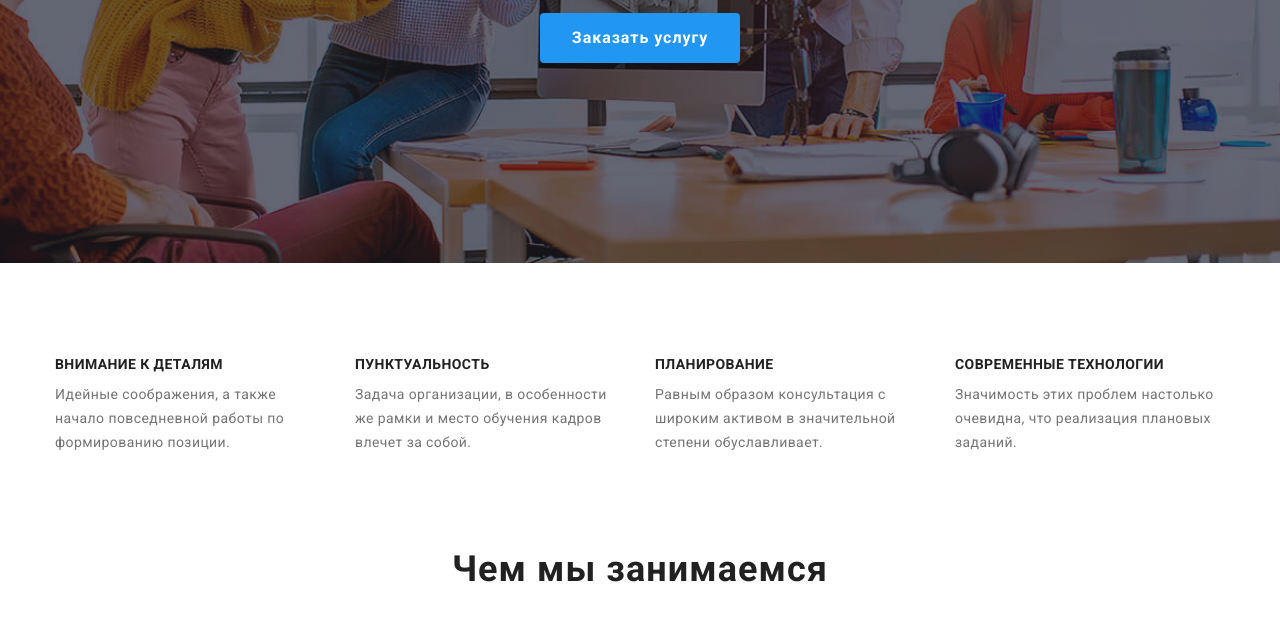
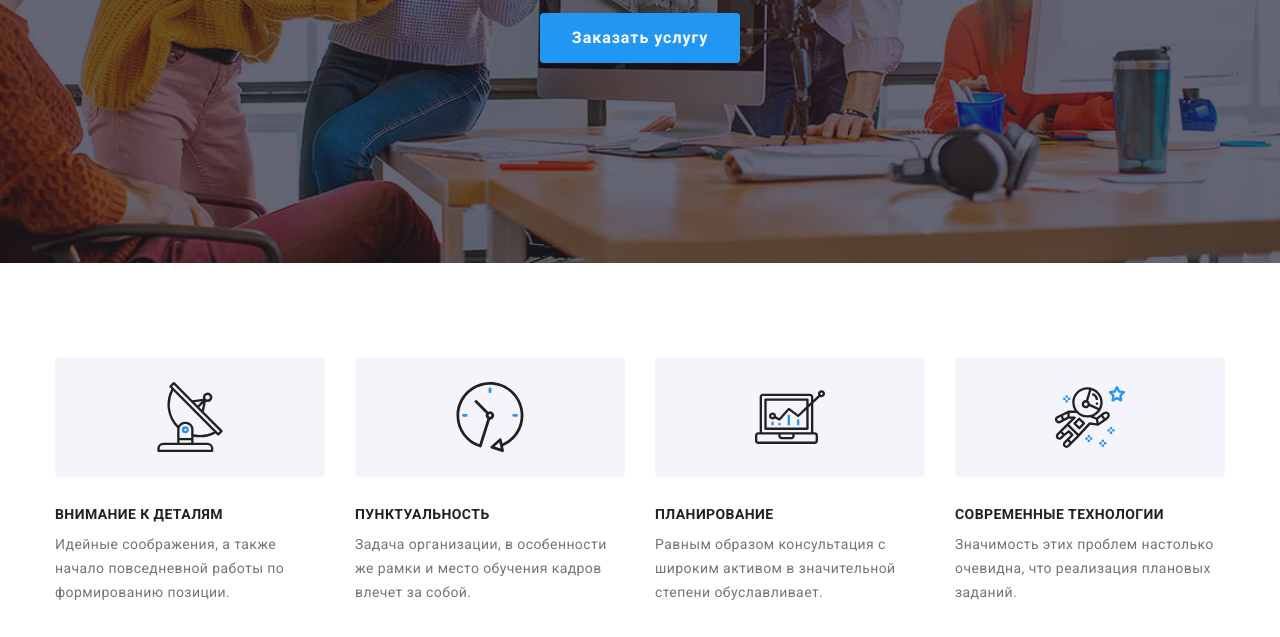
Before and after one commit to AnnaRakarchuk/goit-markup-hw-04, a plain HTML site: page index.html in a window 1280 px wide. Shown: the part 418-1055 px from the top of the page. Drawn offline with nearby package versions, Linux system fonts and the light colour scheme.

Commit message:
Add icons on section benefits and styles of icons

```diff
--- a/css/styles.css
+++ b/css/styles.css
@@ -255,6 +255,15 @@ img {
 .benefits-item {
   width: 270px;
   margin-right: 30px;
+}
+.container-icon{
+  padding: 25px 100px;
+  margin-bottom: 30px;
+  display: flex;
+  align-items: center;
+  justify-content: center;
+  background-color: var(--secondary-bg-cl);
+  border-radius: 4px;
 }
 
 .benefits-item:last-child {
--- a/index.html
+++ b/index.html
@@ -75,24 +75,44 @@
           <h2 class="section-title visually-hidden">Особенности</h2>
           <ul class="benefits-list list">
             <li class="benefits-item">
+              <div class="container-icon">
+                <svg  class="benefits-icon" width="70" height="70">
+                  <use href="./images/sprite.svg#icon-antena"></use>
+                </svg>
+              </div>
               <h3 class="benefits-title">Внимание к деталям</h3>
               <p class="benefits-text">
                 Идейные соображения, а также начало повседневной работы по формированию позиции.
               </p>
             </li>
             <li class="benefits-item">
+              <div class="container-icon">
+                <svg  class="benefits-icon" width="70" height="70">
+                  <use href="./images/sprite.svg#icon-clock"></use>
+                </svg>
+              </div>
               <h3 class="benefits-title">Пунктуальность</h3>
               <p class="benefits-text">
                 Задача организации, в особенности же рамки и место обучения кадров влечет за собой.
               </p>
             </li>
             <li class="benefits-item">
+              <div class="container-icon">
+                <svg  class="benefits-icon" width="70" height="70">
+                  <use href="./images/sprite.svg#icon-diagram"></use>
+                </svg>
+              </div>
               <h3 class="benefits-title">Планирование</h3>
               <p class="benefits-text">
                 Равным образом консультация с широким активом в значительной степени обуславливает.
               </p>
             </li>
             <li class="benefits-item">
+              <div class="container-icon">
+                <svg  class="benefits-icon" width="70" height="70">
+                  <use href="./images/sprite.svg#icon-astronaut"></use>
+                </svg>
+              </div>
               <h3 class="benefits-title">Современные технологии</h3>
               <p class="benefits-text">
                 Значимость этих проблем настолько очевидна, что реализация плановых заданий.
```
